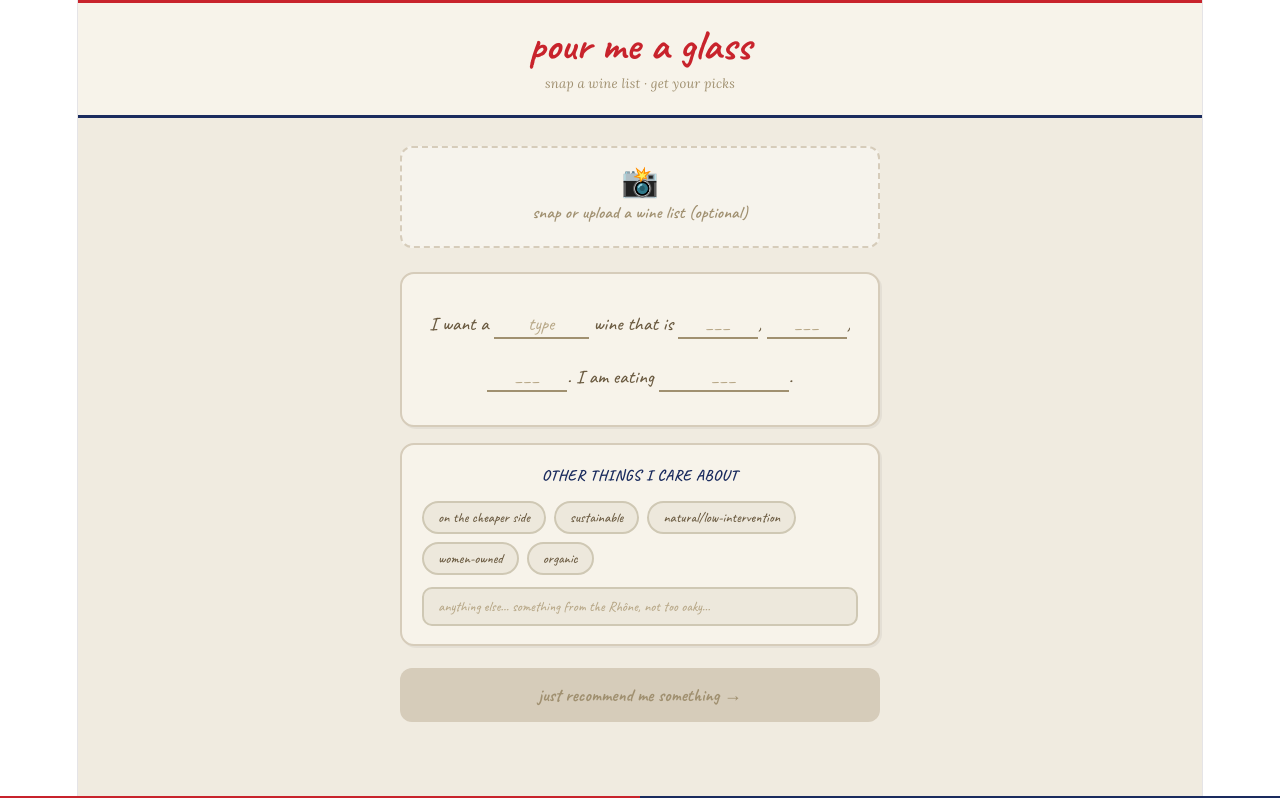
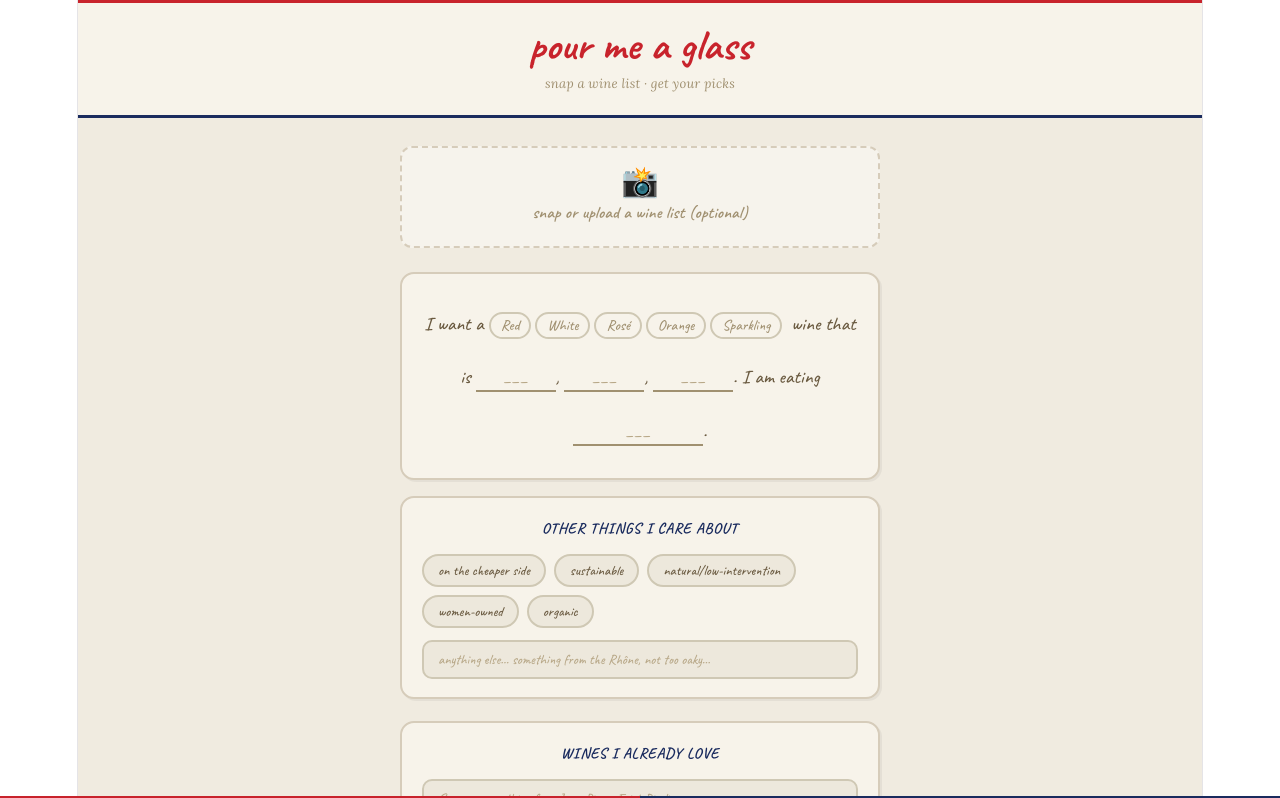
Before and after one commit to sharvjo/pour-me-a-glass, a React (Vite) app: page / in a window 1280 px wide. Shown: the top 798 px of the page. Built offline with nearby package versions, Linux system fonts and the light colour scheme.

Commit message:
multi-select wine types and wines I love field

```diff
--- a/src/App.jsx
+++ b/src/App.jsx
@@ -206,13 +206,14 @@ export default function WinePicker() {
   const [image, setImage] = useState(null);
   const [imageBase64, setImageBase64] = useState(null);
   const [imageMime, setImageMime] = useState("image/jpeg");
-  const [wineType, setWineType] = useState("");
+  const [wineType, setWineType] = useState([]);
   const [desc1, setDesc1] = useState("");
   const [desc2, setDesc2] = useState("");
   const [desc3, setDesc3] = useState("");
   const [food, setFood] = useState("");
   const [extras, setExtras] = useState([]);
   const [extrasText, setExtrasText] = useState("");
+  const [lovesText, setLovesText] = useState("");
   const [loading, setLoading] = useState(false);
   const [result, setResult] = useState(null);
   const [clarification, setClarification] = useState(null);
@@ -250,15 +251,16 @@ export default function WinePicker() {
     prev.includes(e) ? prev.filter(x => x !== e) : [...prev, e]
   );
 
-  const hasEnough = wineType || desc1 || desc2 || desc3 || food;
+  const hasEnough = wineType.length > 0 || desc1 || desc2 || desc3 || food || lovesText;
 
   const buildFirstPassPrompt = () => {
     const parts = [];
-    if (wineType) parts.push(`Wine type: ${wineType}`);
+    if (wineType.length) parts.push(`Wine type: ${wineType.join(", ")}`);
     const descs = [desc1, desc2, desc3].filter(Boolean);
     if (descs.length) parts.push(`Descriptors: ${descs.join(", ")}`);
     if (food) parts.push(`Food: ${food}`);
     if (extras.length || extrasText) parts.push(`Also care about: ${[...extras, extrasText].filter(Boolean).join(", ")}`);
+    if (lovesText) parts.push(`Wines I already love: ${lovesText}`);
 
     if (imageBase64) {
       return `You are a knowledgeable sommelier at a great wine bar. Concise, confident, dry wit. I have uploaded a photo of a by-the-glass wine list. My preferences: ${parts.join(". ")}
@@ -299,6 +301,7 @@ Return ONLY this JSON, no markdown:
     if (clarificationAnswers.foodFirst === "yes") parts.push("User is open to wine type that pairs best with the food even if it differs from original request");
     if (clarificationAnswers.wineType === "must") parts.push(`User insists on ${wineType} — prioritize this even if food pairing is imperfect`);
     if (extras.length || extrasText) parts.push(`Also care about: ${[...extras, extrasText].filter(Boolean).join(", ")}`);
+    if (lovesText) parts.push(`Wines I already love: ${lovesText}`);
 
     return `You are a knowledgeable sommelier who works at a great wine bar. Concise, confident, dry wit.
 
@@ -377,8 +380,8 @@ No markdown, no extra text.`;
   const reset = () => {
     setResult(null); setClarification(null); setNoMatch(null);
     setImage(null); setImageBase64(null); setImageMime("image/jpeg");
-    setWineType(""); setDesc1(""); setDesc2(""); setDesc3("");
-    setFood(""); setExtras([]); setExtrasText("");
+    setWineType([]); setDesc1(""); setDesc2(""); setDesc3("");
+    setFood(""); setExtras([]); setExtrasText(""); setLovesText("");
   };
 
   return (
@@ -440,7 +443,19 @@ No markdown, no extra text.`;
           boxShadow: "2px 2px 0px rgba(0,0,0,0.05)",
         }}>
           {"I want a "}
-          <BlankInput value={wineType} onChange={setWineType} placeholder="type" suggestions={WINE_TYPES} width="95px" />
+          <span style={{ display: "inline" }}>
+            {WINE_TYPES.filter(t => t !== "Surprise me").map(t => {
+              const sel = wineType.includes(t);
+              return <button key={t} onClick={() => setWineType(prev => sel ? prev.filter(x => x !== t) : [...prev, t])} style={{
+                padding: "2px 10px", borderRadius: "16px", marginRight: "4px", marginBottom: "4px",
+                border: `2px solid ${sel ? C.red : C.chipBorder}`,
+                background: sel ? "rgba(200,35,44,0.08)" : "transparent",
+                color: sel ? C.red : C.muted,
+                fontSize: "15px", fontFamily: "'Caveat', cursive", fontWeight: sel ? "700" : "500",
+                cursor: "pointer", transition: "all 0.15s", display: "inline-block",
+              }}>{t}</button>;
+            })}
+          </span>
           {" wine that is "}
           <BlankInput value={desc1} onChange={setDesc1} placeholder="___" suggestions={DESCRIPTOR_SUGGESTIONS} width="80px" />
           {", "}
@@ -487,6 +502,12 @@ No markdown, no extra text.`;
               fontFamily: "'Caveat', cursive", fontWeight: "500", padding: "9px 14px", outline: "none",
             }}
           />
+        </div>
+
+        {/* Wines I Love */}
+        <div style={{ background: C.paper, border: `2px solid ${C.border}`, borderRadius: "14px", padding: "18px 20px", marginBottom: "22px", boxShadow: "2px 2px 0px rgba(0,0,0,0.05)" }}>
+          <div style={{ fontFamily: "'Caveat', cursive", fontSize: "15px", fontWeight: "700", color: C.blue, letterSpacing: "0.06em", textTransform: "uppercase", marginBottom: "12px" }}>wines I already love</div>
+          <input value={lovesText} onChange={e => setLovesText(e.target.value)} placeholder="Sancerre, anything from Jura, Pierre Frick Riesling..." style={{ width: "100%", background: C.chip, border: `2px solid ${C.chipBorder}`, borderRadius: "10px", color: C.text, fontSize: "14px", fontFamily: "'Caveat', cursive", fontWeight: "500", padding: "9px 14px", outline: "none" }} />
         </div>
 
         {/* Submit */}
```
